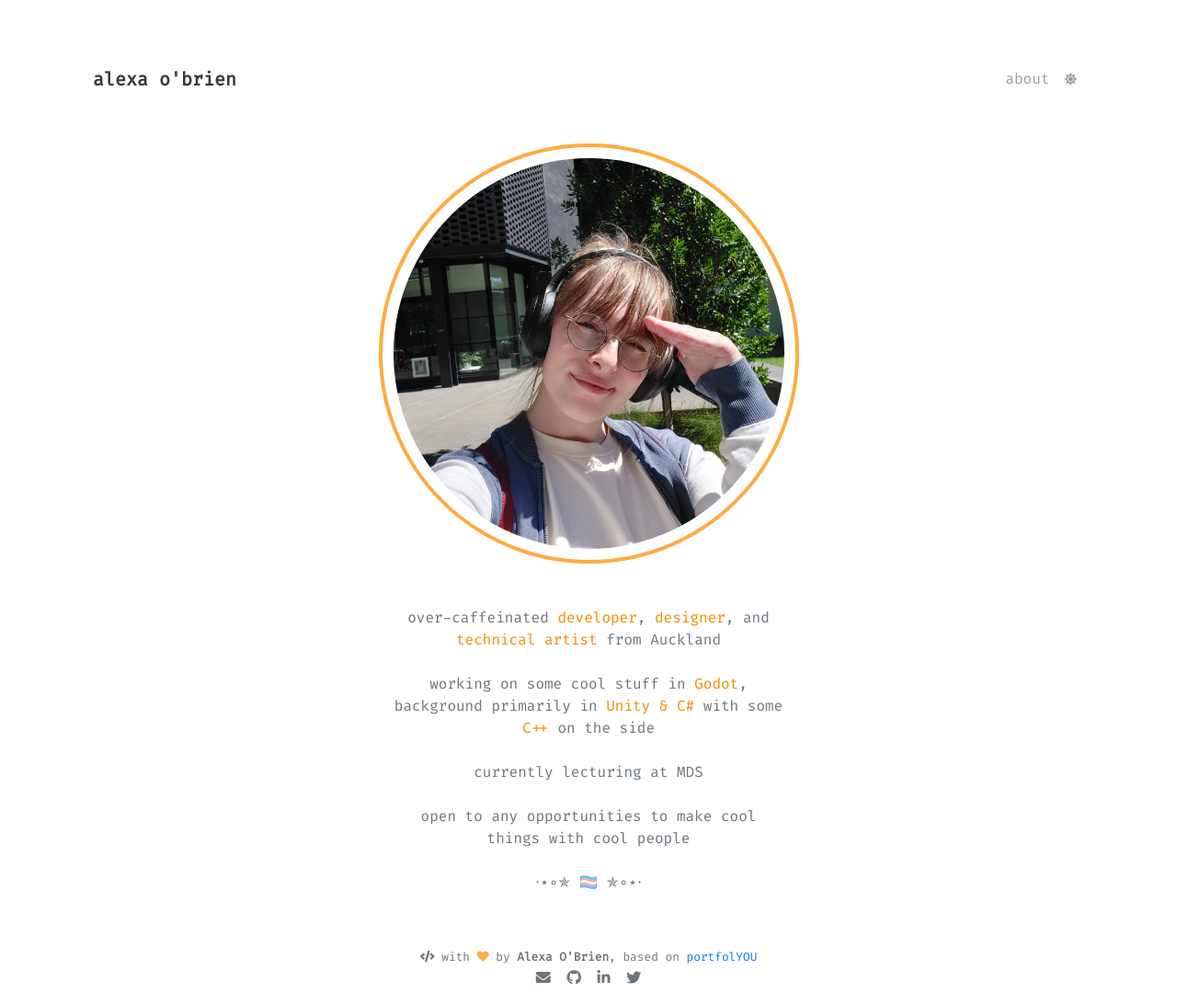
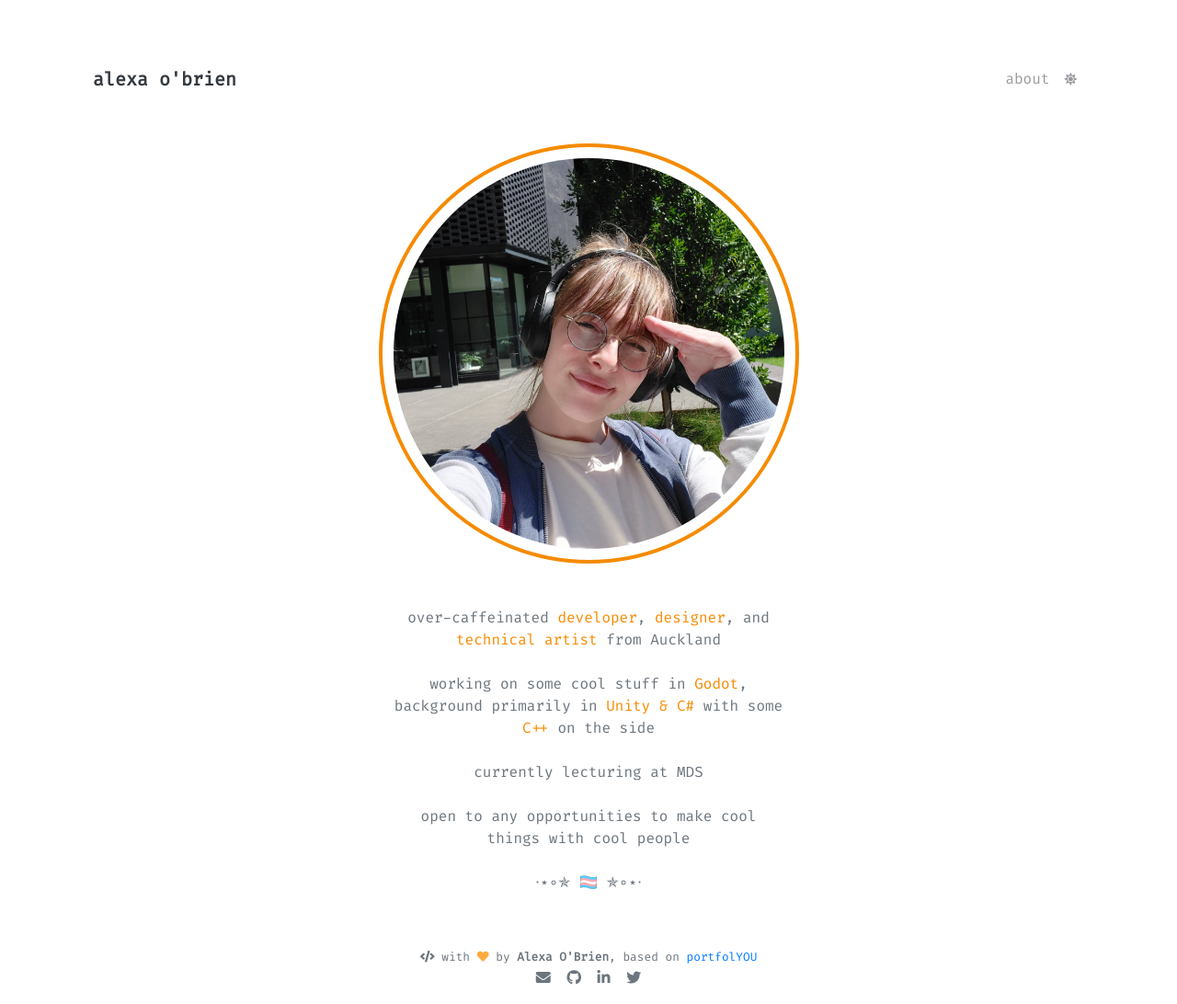
Before and after one commit to elinguate/elinguate.github.io, a Jekyll site: the page built from pages/index.md, in a window 1280 px wide. Shown: the whole page at 92% size. Built offline with Jekyll 4.4.1, drawn with Linux system fonts in a browser that asks for light colours; emoji names are drawn with the system emoji font.

Commit message:
Edited profile outline to be theme dependent
Made sure styling for the profile outline ring was theme dependent for colour.

```diff
--- a/assets/css/style.css
+++ b/assets/css/style.css
@@ -157,7 +157,9 @@ body { font-family: "Fira Code", sans-serif; }
 }
 
 /* Profile image outline ring */
-.circle-image-outline { position: absolute; top: -16px; bottom: -16px; left: -16px; right: -16px; border-style: solid; border-radius: 50%; border-width: 4px; border-color: var(--dark-highlight); }
+.circle-image-outline { position: absolute; top: -16px; bottom: -16px; left: -16px; right: -16px; border-style: solid; border-radius: 50%; border-width: 4px; }
+[data-theme="dark"] .circle-image-outline { border-color: var(--dark-highlight); }
+[data-theme="light"] .circle-image-outline { border-color: var(--light-highlight); }
 
 /* Search bar */
 .search-box { box-shadow: none !important; }
```
